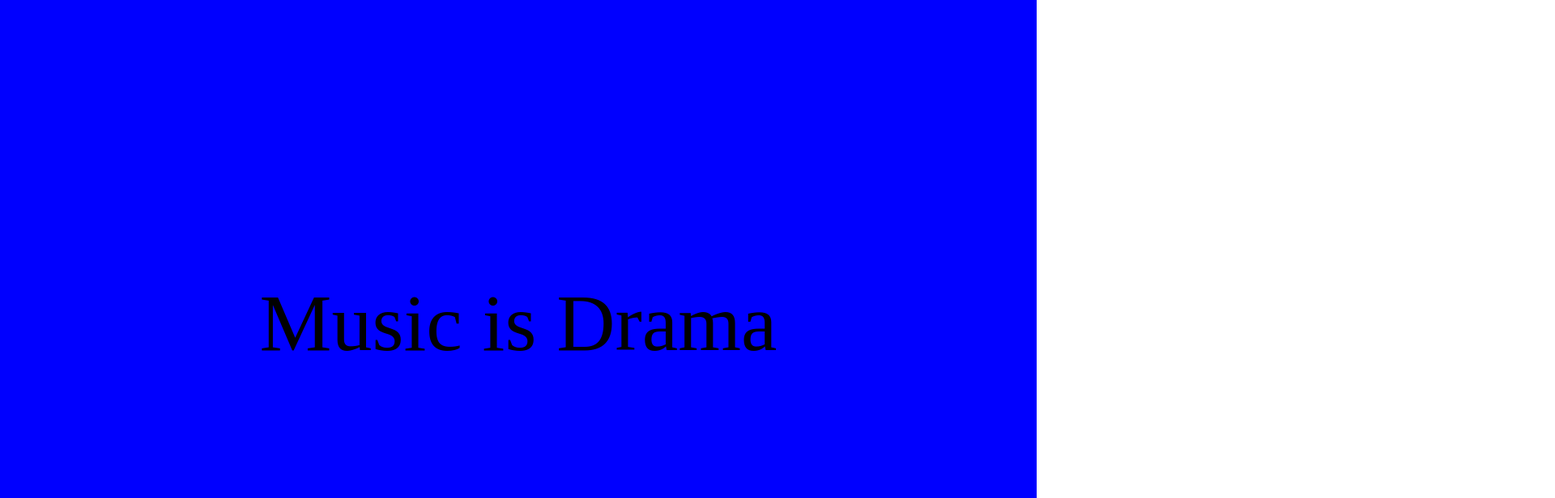
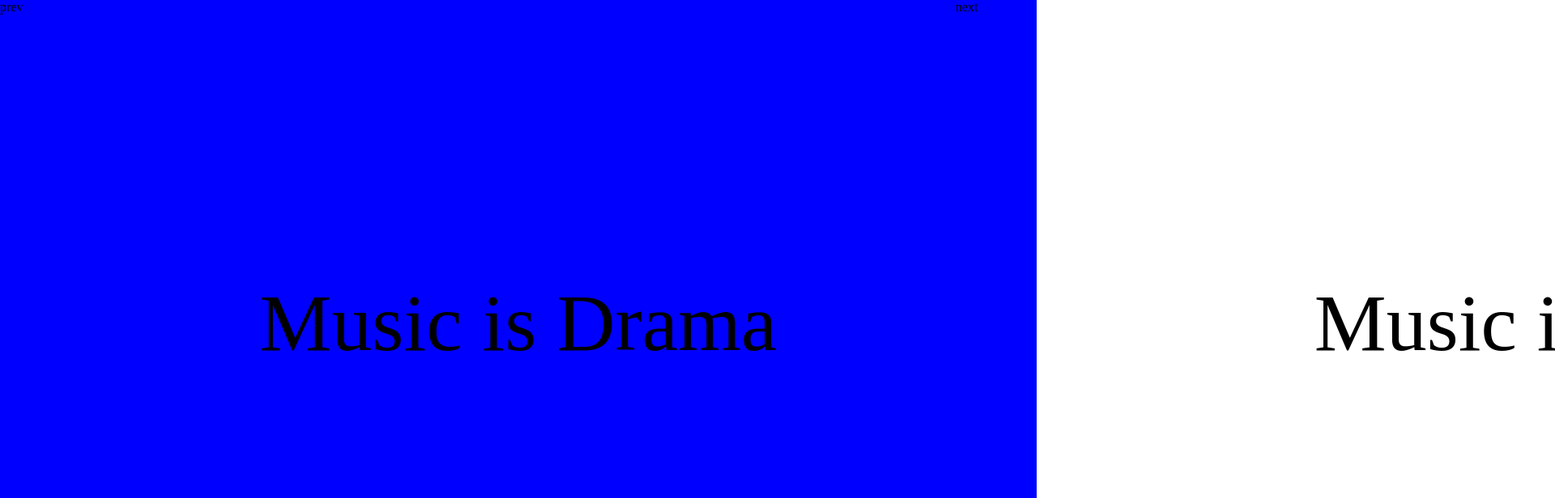
Before and after one commit to benrudolph/BaaR, a plain HTML site: page index.html in a window 1280 px wide. Shown: the top 616 px of the page at 81% size, 1920 px wide, since content can reach past the window. Drawn offline with Linux system fonts and the light colour scheme.

Commit message:
Basic left right arrows

```diff
--- a/css/styles.css
+++ b/css/styles.css
@@ -1,9 +1,11 @@
 body {
   margin: 0;
   padding: 0;
+  overflow-x: hidden;
 }
 
 .container {
+  position: relative;
   background-color: red;
 }
 
@@ -11,3 +13,27 @@ body {
   text-align: center;
   font-size: 100px;
 }
+
+.slide {
+  position: absolute;
+  top: 0;
+  -moz-transition:left .3s;
+  -webkit-transition:left .3s;
+  -o-transition:left .3s;
+  transition:left .3s;
+}
+
+.control {
+  position: fixed;
+  top: 0;
+  bottom: 0;
+  width: 100px;
+  cursor: pointer;
+  z-index: 100;
+}
+.next {
+  right: 0;
+}
+.prev {
+  left: 0;
+}
--- a/index.html
+++ b/index.html
@@ -5,7 +5,14 @@
     <link rel="stylesheet" type="text/css" href="css/styles.css">
   </head>
   <body>
+    <div class="control next">
+      next
+    </div>
+    <div class="control prev">
+      prev
+    </div>
     <div  class="container">
+      <div class="slide">
         <div class="panel">
           Music is Drama
         </div>
@@ -25,6 +32,17 @@
           Music is Drama
         </div>
       </div>
+      <div class="slide">
+        <div class="panel">
+          Music is weird
+        </div>
+      </div>
+      <div class="slide">
+        <div class="panel">
+          Music is Insane
+        </div>
+      </div>
+    </div>
     <script src="js/jquery.js"></script>
     <script src="js/skrollr.js"></script>
     <script src="js/buzz.js"></script>
--- a/js/baar.js
+++ b/js/baar.js
@@ -4,15 +4,19 @@ $(document).ready(function() {
 
   var $panel = $('.panel');
   var $container = $('.container');
+  var $slides = $('.slide');
   var windowHeight = $(window).height()
+  var windowWidth = $(window).width()
   var colors = [
     'rgb(0,0,255);',
     'rgb(0,255,0);',
-    'rgb(20,0,0);',
+    'rgb(100,0,0);',
     'rgb(50,0,255);',
     'rgb(100,255,255);',
     'rgb(0,255,255);',
-    'rgb(0,255,255);'
+    'rgb(0,255,255);',
+    'rgb(100,255,255);',
+    'rgb(50,0,255);',
   ]
   var offsets = []
 
@@ -26,7 +30,6 @@ $(document).ready(function() {
     new buzz.sound("audio/6.mp3"),
   ]);
 
-  console.log(sounds);
   $panel.css('height', windowHeight + 'px');
   $panel.css('width', $(window).width() + 'px');
   $panel.css('line-height', windowHeight + 'px');
@@ -35,6 +38,13 @@ $(document).ready(function() {
 
 
   $container.attr('data-0', 'background-color:' + colors[0]);
+  $container.css('width', $(document).width() + 'px');
+  $container.css('height', $(document).height() + 'px');
+
+  $slides.each(function(index, element) {
+    $(element).css('left', windowWidth * index + 'px');
+
+  });
 
   $panel.each(function(index, element) {
 
@@ -65,6 +75,20 @@ $(document).ready(function() {
 
   });
 
+  $('.next').click(function(e) {
+    $slides.each(function(index, element) {
+      var currLeft = $(element).offset().left
+      $(element).css('left', currLeft - windowWidth + 'px');
+    });
+  });
+
+  $('.prev').click(function(e) {
+    $slides.each(function(index, element) {
+      var currLeft = $(element).offset().left
+      $(element).css('left', currLeft + windowWidth + 'px');
+    });
+  });
+
 
 
 
```
Lines whose indentation alone changed are shown as unchanged.
